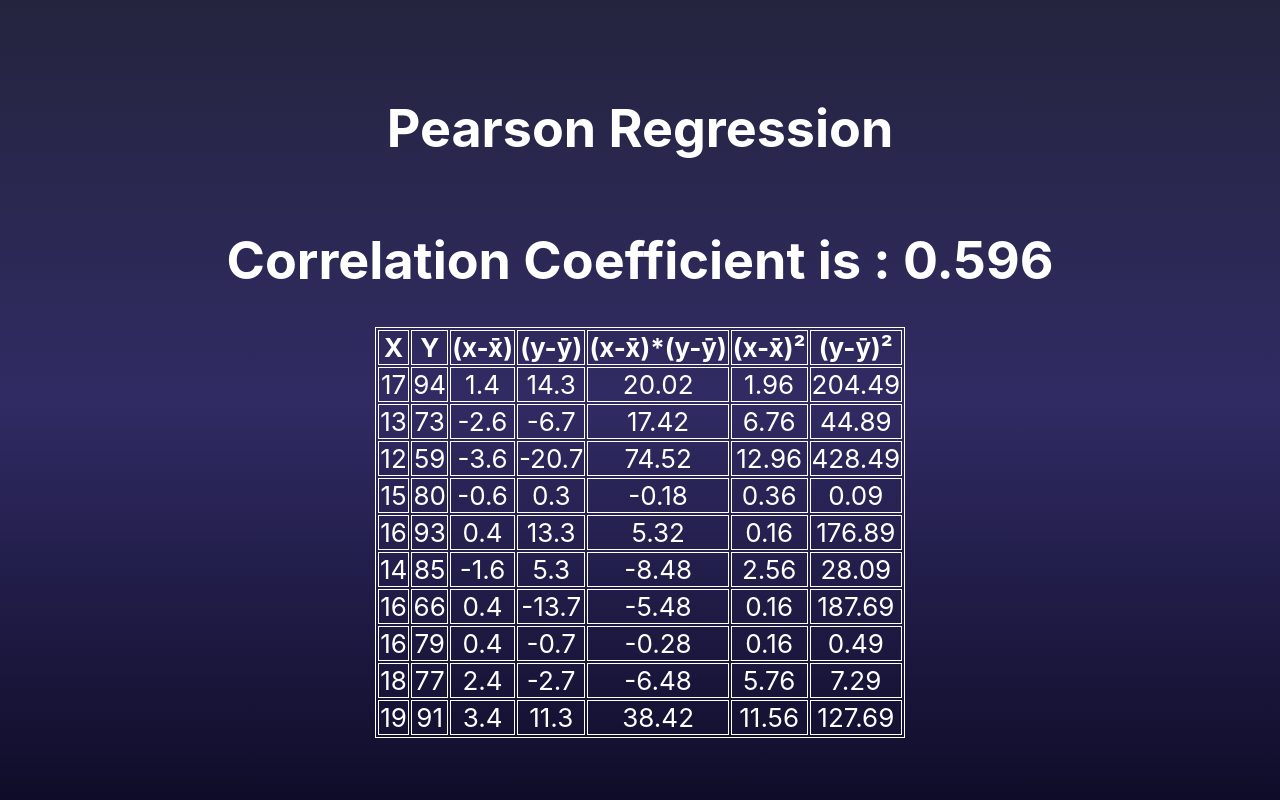
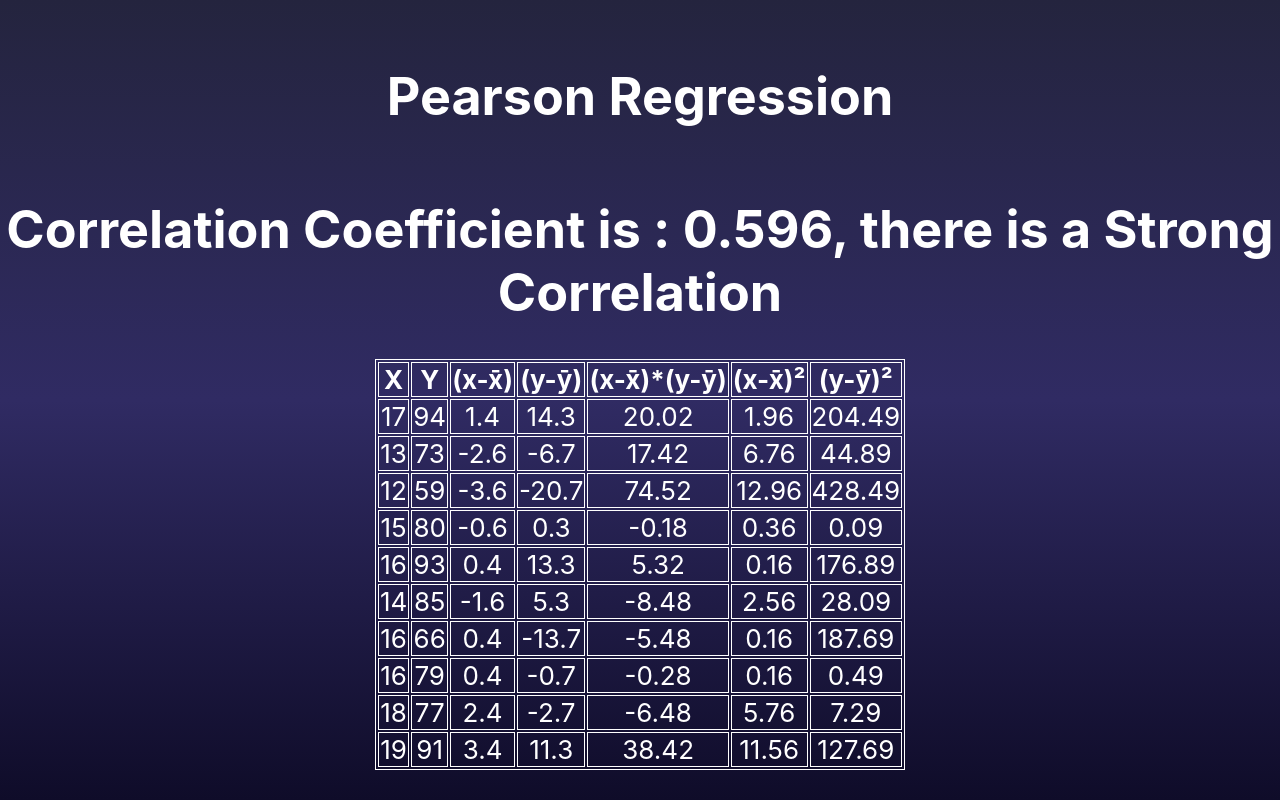
Before and after one commit to SarunasMedeikis/Pearson-Regression, a React (Create React App) app: page / in a window 1280 px wide. Both pictures are taken after typing "Sample", "Sample" into the empty fields and a click on the button "Calculate". Built offline with nearby package versions, Linux system fonts and the light colour scheme.

Commit message:
Added correlation message display

```diff
--- a/src/App.js
+++ b/src/App.js
@@ -120,9 +120,30 @@ function CalculatePCC({ data, ShowTable, isCalculating }) {
   };
 
   const CorrelationCoefficient = calculateCoef(dataFromSums).toFixed(3);
+  console.log(Math.abs(CorrelationCoefficient));
+  // Tell level of correlation
+  function levelOfCorrelation(CorrelationCoefficient) {
+    //Use ABS in case coefficient is minus
+    const coef = Math.abs(CorrelationCoefficient);
+    if (coef === 0) {
+      return "No correlation";
+    } else if (coef < 0.29) {
+      return "Small Correlation";
+    } else if (coef >= 0.3 && coef < 0.49) {
+      return "Medium Correlation";
+    } else if (coef > 0.49 && coef < 1) {
+      return "Strong Correlation";
+    }
+  }
+
+  const levelOfCorrelationString = levelOfCorrelation(CorrelationCoefficient);
   return (
     <>
-      <h1>Correlation Coefficient is : {CorrelationCoefficient}</h1>
+      <h1>
+        Correlation Coefficient is : {CorrelationCoefficient}, there is a{" "}
+        {levelOfCorrelationString}
+      </h1>
+
       <ShowTable isCalculating={isCalculating} data={AllDataInside} />
     </>
   );
@@ -205,11 +226,9 @@ function App() {
   }
   function onSubmit(event) {
     event.preventDefault();
-    console.log("CALLED ON SUBMIT");
     let newArr = data;
     newArr.x.push(tempValues.x);
     newArr.y.push(tempValues.y);
-    console.log("NEWARR ", newArr);
     setData(newArr);
     setTempValues({ x: "", y: "" });
   }
```
